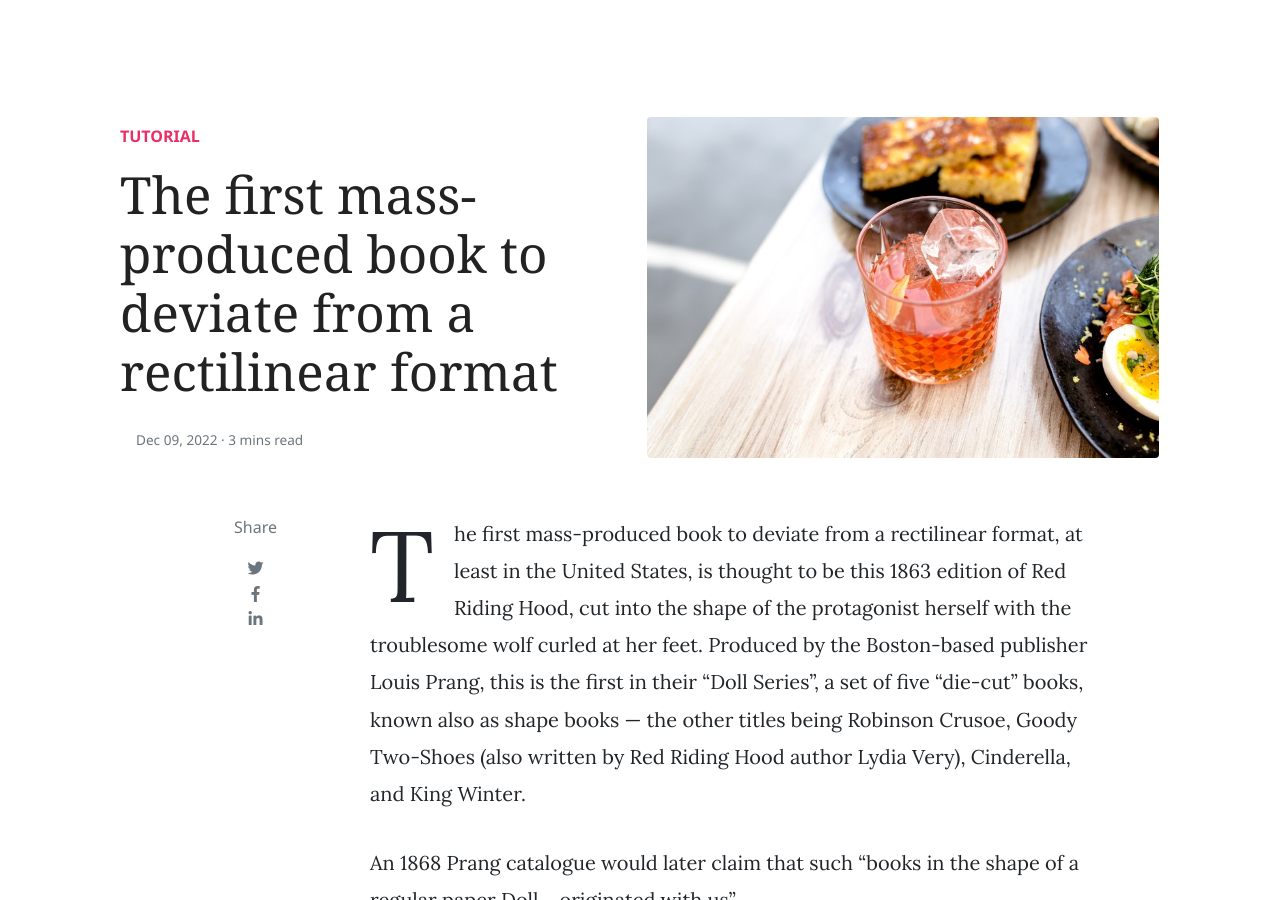
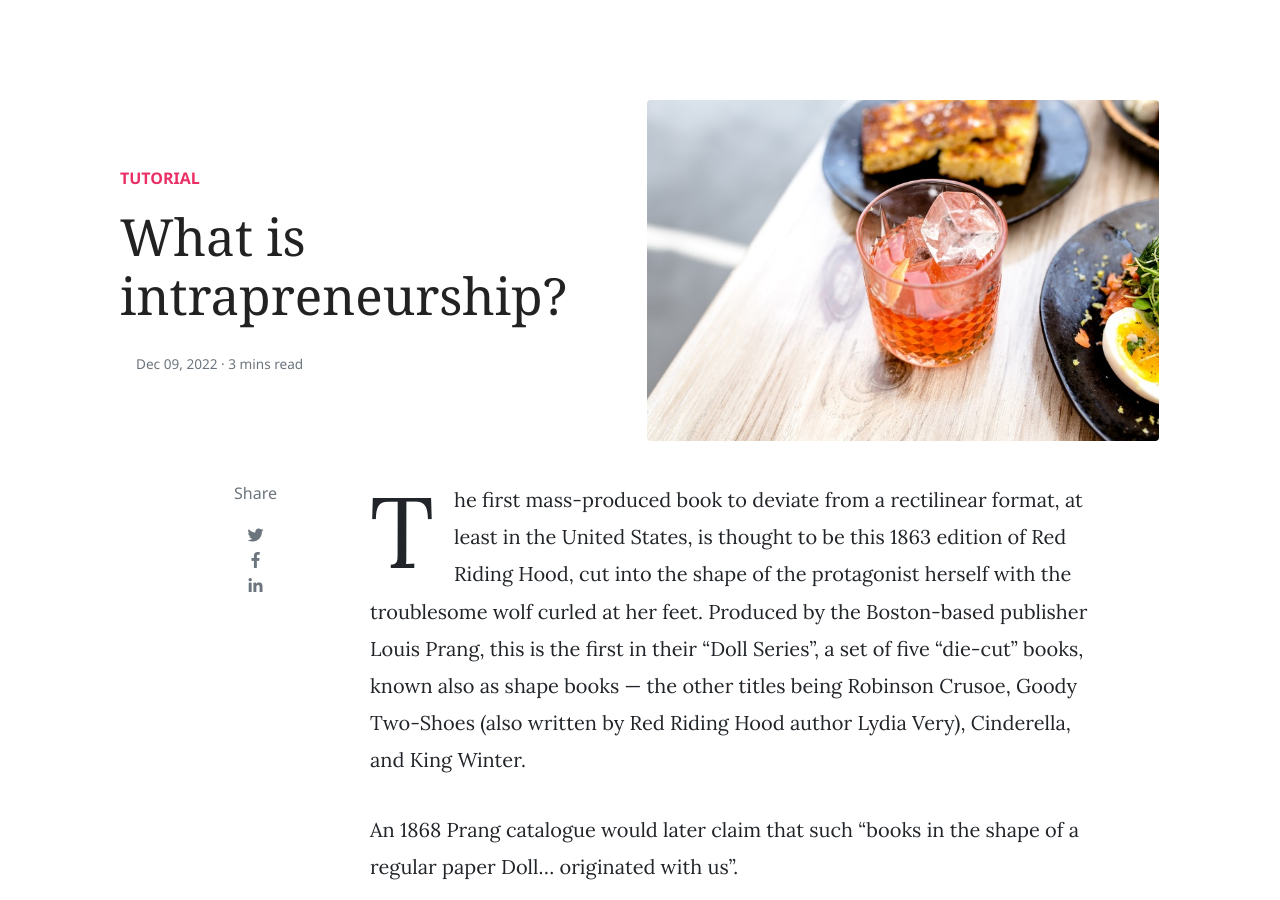
Before and after one commit to TheIntrapreneur/theintrapreneur.github.io, a Jekyll site: the page built from _posts/2022-12-09-what-is-intraprenuership.md, in a window 1280 px wide and 900 px high. Built offline with Jekyll 4.4.1, drawn with Linux system fonts in a browser that asks for light colours; nearby versions of some CDN libraries; comment, search, counter and statistics services are not loaded.

```diff
--- a/_posts/2022-12-09-what-is-intraprenuership.md
+++ b/_posts/2022-12-09-what-is-intraprenuership.md
@@ -1,6 +1,6 @@
 ---
 layout: post
-title:  "The first mass-produced book to deviate from a rectilinear format"
+title:  "What is intrapreneurship?"
 author: editor
 categories: [ tutorial ]
 image: assets/images/17.jpg
```
